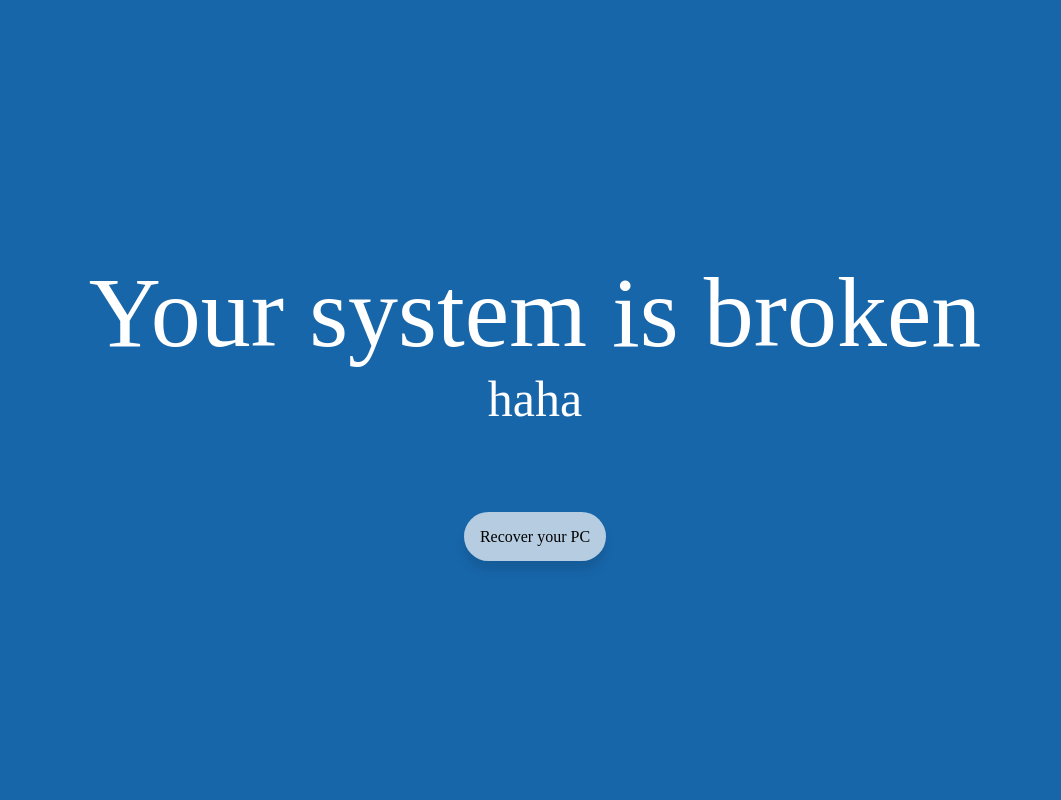
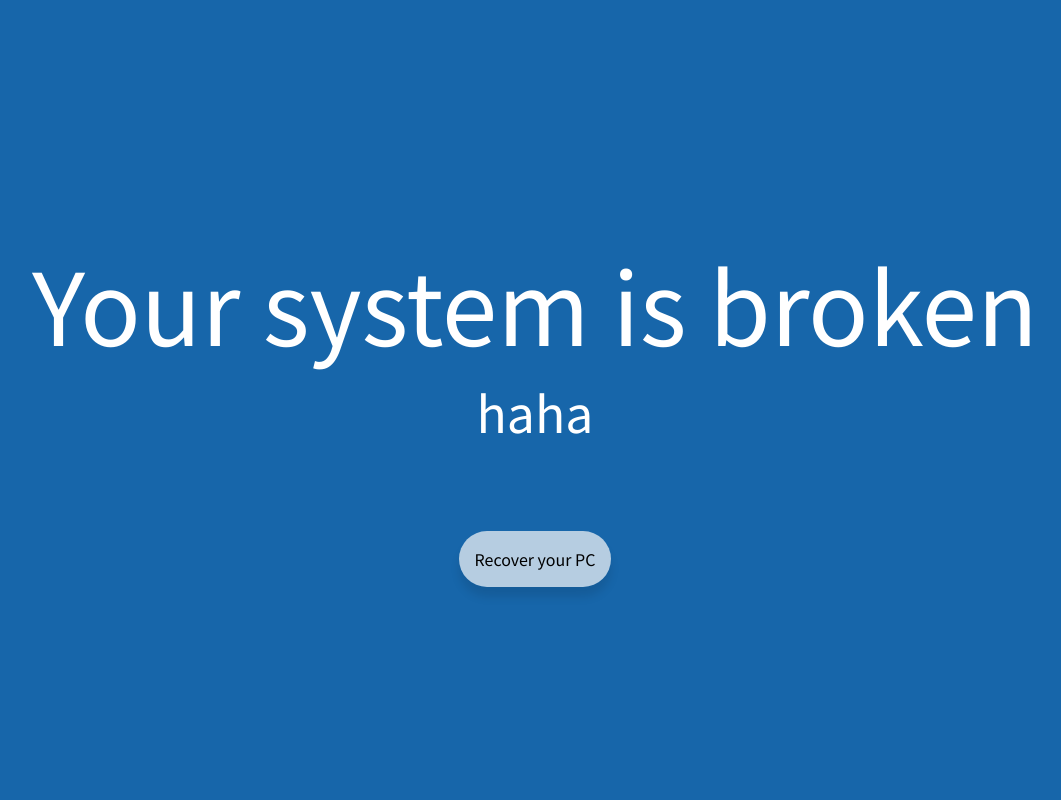
Before and after one commit to hyouhyan/hyouhyan.com, a PHP site: page /broken/index.html in a window 1280 px wide. Shown: the whole page, without its empty margins (105-1166 px from the left). Run offline with PHP 8.4, Linux system fonts and the light colour scheme; some web fonts are replaced.

Commit message:
セルフホスティングfontからGoogleFontに変更

```diff
--- a/broken/style.css
+++ b/broken/style.css
@@ -1,10 +1,10 @@
 @charset "utf-8";
-@import url(/font/Noto_Sans_JP/font.css);
+@import url('https://fonts.googleapis.com/css2?family=Noto+Sans+JP:wght@400;500;600;700&display=swap');
 
 body {
     cursor: wait;
     margin: 0;
-    font-family: NotoSansJP;
+    font-family: Noto Sans JP;
     background-color: #1766aa;
 }
 
```
